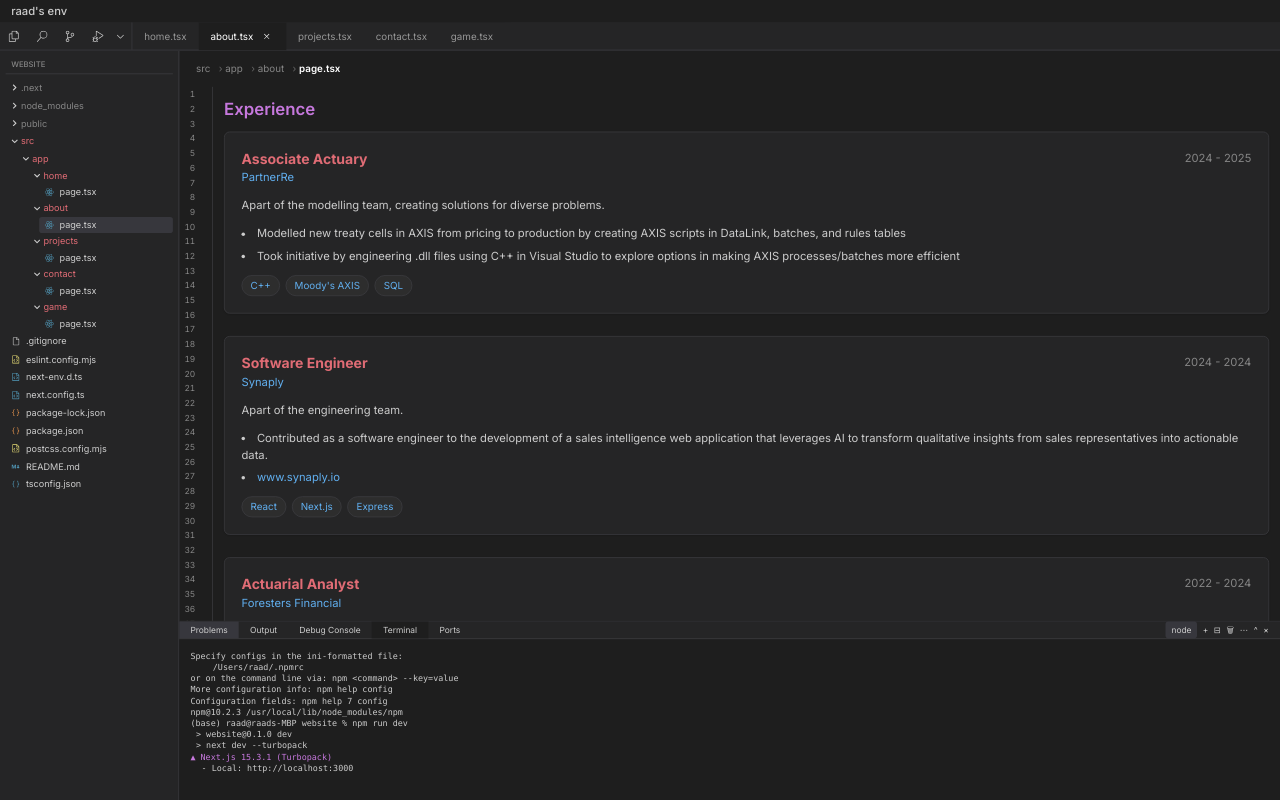
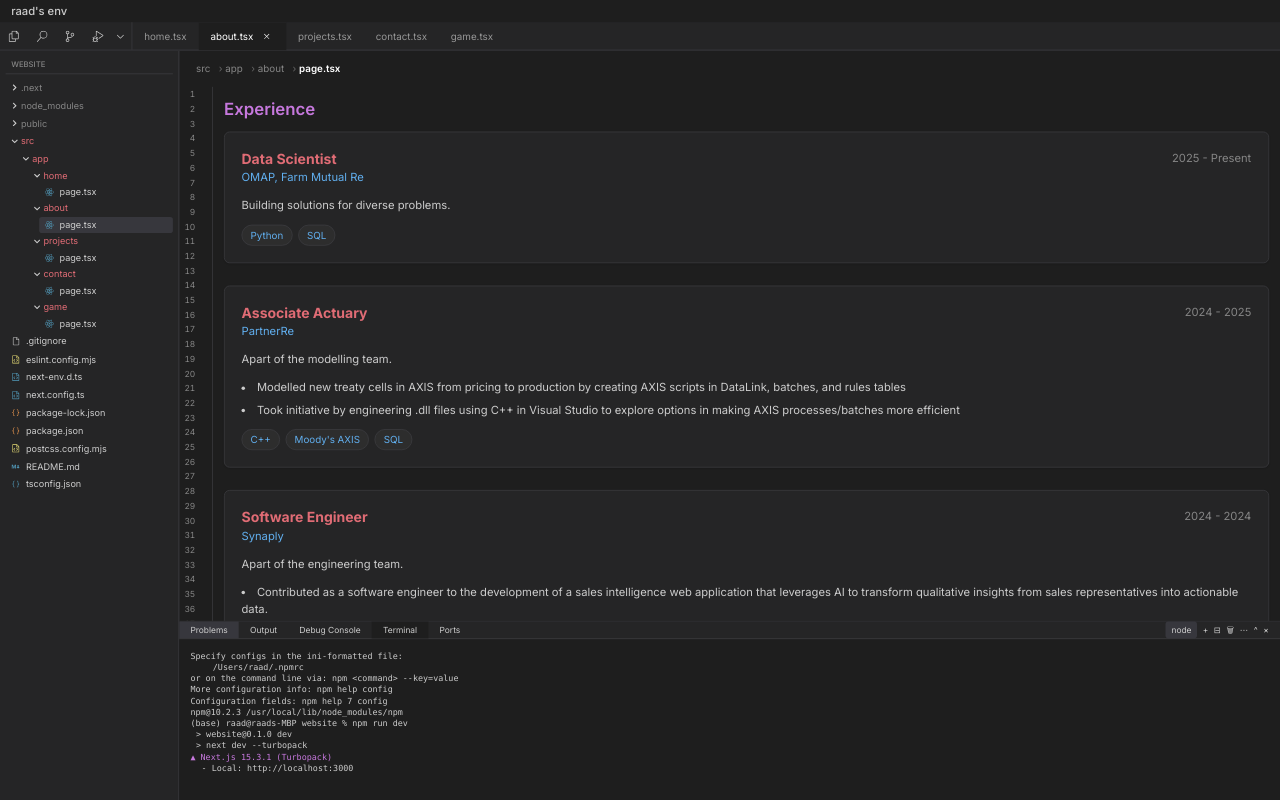
Before and after one commit to raadthedeveloper/website, a Next.js app: page /about in a window 1280 px wide. Built offline with nearby package versions, Linux system fonts and the light colour scheme.

Commit message:
job change

```diff
--- a/src/app/about/page.tsx
+++ b/src/app/about/page.tsx
@@ -11,6 +11,28 @@
           <div className="mb-12">
             <h2 className="text-2xl font-semibold mb-4 text-[#C678DD]">Experience</h2>
             <div className="space-y-8">
+
+            <div className="bg-[#252526] p-6 rounded-lg shadow-sm border border-[#3e3e42]">
+                <div className="flex justify-between items-start mb-4">
+                  <div>
+                    <h3 className="text-xl font-bold text-[#E06C75]">Data Scientist</h3>
+                    <p className="text-[#61AFEF]">OMAP, Farm Mutual Re</p>
+                  </div>
+                  <span className="text-[#858585]">2025 - Present</span>
+                </div>
+                <p className="text-[#cccccc] mb-4">Building solutions for diverse problems.</p>
+                <div className="flex flex-wrap gap-2">
+                  {["Python", "SQL"].map((tech, techIndex) => (
+                    <span
+                      key={techIndex}
+                      className="bg-[#2d2d2d] text-[#61AFEF] px-3 py-1 rounded-full text-sm border border-[#3e3e42]"
+                    >
+                      {tech}
+                    </span>
+                  ))}
+                </div>
+              </div>
+
               <div className="bg-[#252526] p-6 rounded-lg shadow-sm border border-[#3e3e42]">
                 <div className="flex justify-between items-start mb-4">
                   <div>
@@ -19,7 +41,7 @@
                   </div>
                   <span className="text-[#858585]">2024 - 2025</span>
                 </div>
-                <p className="text-[#cccccc] mb-4">Apart of the modelling team, creating solutions for diverse problems.</p>
+                <p className="text-[#cccccc] mb-4">Apart of the modelling team.</p>
                 <ul className="list-disc list-inside text-[#cccccc] space-y-2 mb-4">
                   <li>Modelled new treaty cells in AXIS from pricing to production by creating AXIS scripts in DataLink, batches, and rules tables</li>
                   <li>Took initiative by engineering .dll files using C++ in Visual Studio to explore options in making AXIS processes/batches more efficient</li>
@@ -65,7 +87,7 @@
                 <div className="flex justify-between items-start mb-4">
                   <div>
                     <h3 className="text-xl font-bold text-[#E06C75]">Actuarial Analyst</h3>
-                    <p className="text-[#61AFEF]">Foresters Financial</p>
+                    <p className="text-[#61AFEF]">Foresters</p>
                   </div>
                   <span className="text-[#858585]">2022 - 2024</span>
                 </div>
--- a/src/app/page.tsx
+++ b/src/app/page.tsx
@@ -15,9 +15,9 @@
             </h1>
             <div className="bg-[#252526] p-4 sm:p-6 rounded-lg border border-[#3e3e42]">
               <p className="text-[#cccccc]">
-                I'm an actuarial professional with a strong foundation in insurance analytics, complemented by my work as an independent software engineer focused on high-performance, cross-functional systems.<br /><br />
-                My expertise spans full-stack application architecture, machine learning model deployment, and the automation of actuarial and financial workflows across diverse programming environments.<br /><br />
-                I'm driven by the challenge of deconstructing complex problems and engineering elegant, data-informed solutions that integrate seamlessly across business and technology domains.
+                I'm a data scientist and former actuarial professional with a strong background in insurance analytics and technical modeling. My work bridges data exploration, statistical modeling, and the design of scalable data pipelines that support business-critical decision-making.<br /><br />
+                I bring experience across Python, SQL, and cloud-based tools, with a focus on building clean, high-performance solutions that integrate seamlessly across data, engineering, and business domains.<br /><br />
+                I'm driven by the challenge of solving real-world problems with data and turning complex systems into actionable, measurable outcomes.
               </p>
             </div>
           </div>
```
